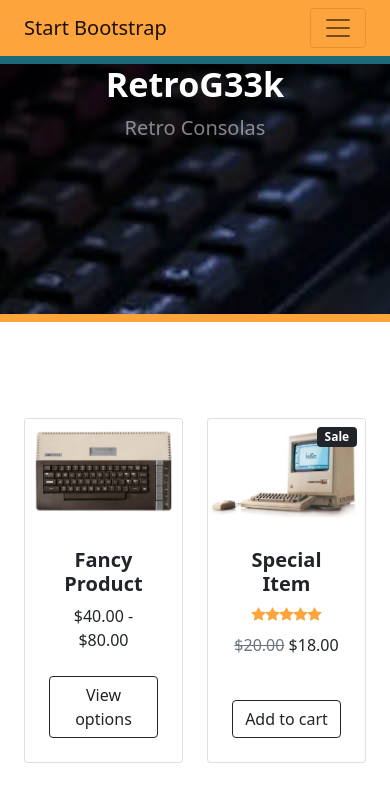
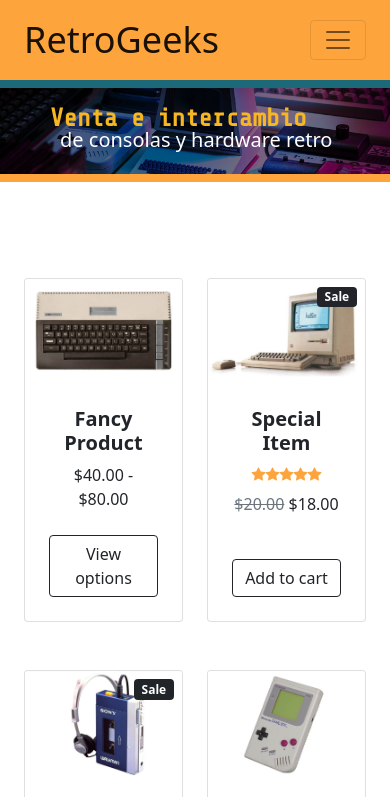
Before and after one commit to munozmanuel/JS_ABPRO1, a plain HTML site: page index.html in a window 390 px wide. Shown: the top 797 px of the page. Drawn offline with nearby package versions, Linux system fonts and the light colour scheme.

Commit message:
foto header + color

```diff
--- a/css/front.css
+++ b/css/front.css
@@ -10,3 +10,66 @@
     background-image: url(/assets/img/header.jpg);
     margin: 0px auto;
 }
+
+.header {
+    background-color: black;
+    position: relative;
+    text-align: center;
+}
+
+.header h1{
+    background-color: lightblue;
+}
+.header img{
+
+    width: 100%;
+    display: grid;
+    grid-template-columns: 1fr;
+}
+
+.headerTitulo {
+    font-family: 'Share Tech Mono', monospace;
+    font-size: 50px;
+    font-weight: 900;
+    color: rgb(247, 183, 33);
+    position: absolute;
+    bottom: 20px;
+    left: 50px;
+
+  }
+
+  .nav-link:hover{
+    transform: scale(1.2);
+    font-weight: bold;
+    transition: all .5s;
+
+  }
+
+  .headerSubtitulo {
+    line-height: 30px;
+    font-size: 30px;
+    color: white;
+    position: absolute;
+    bottom: 8px;
+    left: 60px;
+
+  }
+
+
+
+
+  @media (max-width: 600px) {
+
+    .headerTitulo{
+        font-size: 25px;
+        margin: 0px auto;
+    }
+    .header img {
+        opacity: .5;
+    }
+    .headerSubtitulo {
+        line-height: 20px;
+        font-size: 20px;
+      /* display: none; */
+    }
+  }
--- a/index.html
+++ b/index.html
@@ -1,34 +1,44 @@
 <!DOCTYPE html>
 <html lang="en">
+
 <head>
     <meta charset="utf-8" />
     <meta name="viewport" content="width=device-width, initial-scale=1, shrink-to-fit=no" />
     <meta name="description" content="" />
     <meta name="author" content="" />
-        <title>Shop Homepage - Start Bootstrap Template</title>
+    <title>RetroGeeks</title>
     <!-- Favicon-->
     <link rel="icon" type="image/x-icon" href="assets/favicon.ico" />
+    <link rel="preconnect" href="https://fonts.googleapis.com">
+    <link rel="preconnect" href="https://fonts.gstatic.com" crossorigin>
+    <link href="https://fonts.googleapis.com/css2?family=Share+Tech+Mono&display=swap" rel="stylesheet">
     <!-- Bootstrap icons-->
     <link href="https://cdn.jsdelivr.net/npm/bootstrap-icons@1.5.0/font/bootstrap-icons.css" rel="stylesheet" />
     <link rel="stylesheet" href="/css/front.css">
     <!-- Core theme CSS (includes Bootstrap)-->
     <link href="css/styles.css" rel="stylesheet" />
 </head>
+
 <body>
     <!-- Navigation-->
     <nav class="navbar navbar-expand-lg navbar-light bg-warning">
         <div class="container px-4 px-lg-5">
-                <a class="navbar-brand" href="#!">Start Bootstrap</a>
-                <button class="navbar-toggler" type="button" data-bs-toggle="collapse" data-bs-target="#navbarSupportedContent" aria-controls="navbarSupportedContent" aria-expanded="false" aria-label="Toggle navigation"><span class="navbar-toggler-icon"></span></button>
+            <a class="navbar-brand" href="#!">RetroGeeks</a>
+            <button class="navbar-toggler" type="button" data-bs-toggle="collapse"
+                data-bs-target="#navbarSupportedContent" aria-controls="navbarSupportedContent" aria-expanded="false"
+                aria-label="Toggle navigation"><span class="navbar-toggler-icon"></span></button>
             <div class="collapse navbar-collapse" id="navbarSupportedContent">
                 <ul class="navbar-nav me-auto mb-2 mb-lg-0 ms-lg-4">
                     <li class="nav-item"><a class="nav-link active" aria-current="page" href="#!">Home</a></li>
                     <li class="nav-item"><a class="nav-link" href="#!">About</a></li>
                     <li class="nav-item dropdown">
-                            <a class="nav-link dropdown-toggle" id="navbarDropdown" href="#" role="button" data-bs-toggle="dropdown" aria-expanded="false">Shop</a>
+                        <a class="nav-link dropdown-toggle" id="navbarDropdown" href="#" role="button"
+                            data-bs-toggle="dropdown" aria-expanded="false">Shop</a>
                         <ul class="dropdown-menu" aria-labelledby="navbarDropdown">
                             <li><a class="dropdown-item" href="#!">All Products</a></li>
-                                <li><hr class="dropdown-divider" /></li>
+                            <li>
+                                <hr class="dropdown-divider" />
+                            </li>
                             <li><a class="dropdown-item" href="#!">Popular Items</a></li>
                             <li><a class="dropdown-item" href="#!">New Arrivals</a></li>
                         </ul>
@@ -46,14 +56,26 @@
     </nav>
     <div class="separador bg-primary">&nbsp;</div>
     <!-- Header-->
-        <header class="cabecera">
+
+    <div class="header">
+
+        <img src="/assets/img/header.jpg" alt="">
+        <div class="headerTitulo">
+            <p>Venta e intercambio</p>
+        </div>
+        <div class="headerSubtitulo">
+            <p>de consolas y hardware retro</p>
+        </div>
+
+    </div>
+    <!-- <header class="cabecera">
 
                 <div class="text-center text-white">
                     <h1 class="display-4 fw-bolder">RetroG33k</h1>
                     <p class="lead fw-normal text-white-50 mb-0">Retro Consolas</p>
                 </div>
 
-        </header>
+        </header> -->
     <div class="separador bg-warning">&nbsp;</div>
     <!-- Section-->
     <section class="py-5">
@@ -74,14 +96,16 @@
                         </div>
                         <!-- Product actions-->
                         <div class="card-footer p-4 pt-0 border-top-0 bg-transparent">
-                                <div class="text-center"><a class="btn btn-outline-dark mt-auto" href="#">View options</a></div>
+                            <div class="text-center"><a class="btn btn-outline-dark mt-auto" href="#">View options</a>
                             </div>
                         </div>
                     </div>
-                    <div class="col mb-5" >
+                </div>
+                <div class="col mb-5">
                     <div class="card h-100">
                         <!-- Sale badge-->
-                            <div class="badge bg-dark text-white position-absolute" style="top: 0.5rem; right: 0.5rem">Sale</div>
+                        <div class="badge bg-dark text-white position-absolute" style="top: 0.5rem; right: 0.5rem">Sale
+                        </div>
                         <!-- Product image-->
                         <img class="card-img-top" src="/assets/img/02_mac.jpg" alt="..." />
                         <!-- Product details-->
@@ -104,14 +128,16 @@
                         </div>
                         <!-- Product actions-->
                         <div class="card-footer p-4 pt-0 border-top-0 bg-transparent">
-                                <div class="text-center"><a class="btn btn-outline-dark mt-auto" href="#">Add to cart</a></div>
+                            <div class="text-center"><a class="btn btn-outline-dark mt-auto" href="#">Add to cart</a>
+                            </div>
                         </div>
                     </div>
                 </div>
                 <div class="col mb-5">
                     <div class="card h-100">
                         <!-- Sale badge-->
-                            <div class="badge bg-dark text-white position-absolute" style="top: 0.5rem; right: 0.5rem">Sale</div>
+                        <div class="badge bg-dark text-white position-absolute" style="top: 0.5rem; right: 0.5rem">Sale
+                        </div>
                         <!-- Product image-->
                         <img class="card-img-top" src="/assets/img/03_walkman.jpg" alt="..." />
                         <!-- Product details-->
@@ -126,7 +152,8 @@
                         </div>
                         <!-- Product actions-->
                         <div class="card-footer p-4 pt-0 border-top-0 bg-transparent">
-                                <div class="text-center"><a class="btn btn-outline-dark mt-auto" href="#">Add to cart</a></div>
+                            <div class="text-center"><a class="btn btn-outline-dark mt-auto" href="#">Add to cart</a>
+                            </div>
                         </div>
                     </div>
                 </div>
@@ -153,14 +180,16 @@
                         </div>
                         <!-- Product actions-->
                         <div class="card-footer p-4 pt-0 border-top-0 bg-transparent">
-                                <div class="text-center"><a class="btn btn-outline-dark mt-auto" href="#">Add to cart</a></div>
+                            <div class="text-center"><a class="btn btn-outline-dark mt-auto" href="#">Add to cart</a>
+                            </div>
                         </div>
                     </div>
                 </div>
                 <div class="col mb-5">
                     <div class="card h-100">
                         <!-- Sale badge-->
-                            <div class="badge bg-dark text-white position-absolute" style="top: 0.5rem; right: 0.5rem">Sale</div>
+                        <div class="badge bg-dark text-white position-absolute" style="top: 0.5rem; right: 0.5rem">Sale
+                        </div>
                         <!-- Product image-->
                         <img class="card-img-top" src="/assets/img/05_tetris.jpg" alt="..." />
                         <!-- Product details-->
@@ -175,7 +204,8 @@
                         </div>
                         <!-- Product actions-->
                         <div class="card-footer p-4 pt-0 border-top-0 bg-transparent">
-                                <div class="text-center"><a class="btn btn-outline-dark mt-auto" href="#">Add to cart</a></div>
+                            <div class="text-center"><a class="btn btn-outline-dark mt-auto" href="#">Add to cart</a>
+                            </div>
                         </div>
                     </div>
                 </div>
@@ -194,14 +224,16 @@
                         </div>
                         <!-- Product actions-->
                         <div class="card-footer p-4 pt-0 border-top-0 bg-transparent">
-                                <div class="text-center"><a class="btn btn-outline-dark mt-auto" href="#">View options</a></div>
+                            <div class="text-center"><a class="btn btn-outline-dark mt-auto" href="#">View options</a>
+                            </div>
                         </div>
                     </div>
                 </div>
                 <div class="col mb-5">
                     <div class="card h-100">
                         <!-- Sale badge-->
-                            <div class="badge bg-dark text-white position-absolute" style="top: 0.5rem; right: 0.5rem">Sale</div>
+                        <div class="badge bg-dark text-white position-absolute" style="top: 0.5rem; right: 0.5rem">Sale
+                        </div>
                         <!-- Product image-->
                         <img class="card-img-top" src="/assets/img/07_snes.jpg" alt="..." />
                         <!-- Product details-->
@@ -224,7 +256,8 @@
                         </div>
                         <!-- Product actions-->
                         <div class="card-footer p-4 pt-0 border-top-0 bg-transparent">
-                                <div class="text-center"><a class="btn btn-outline-dark mt-auto" href="#">Add to cart</a></div>
+                            <div class="text-center"><a class="btn btn-outline-dark mt-auto" href="#">Add to cart</a>
+                            </div>
                         </div>
                     </div>
                 </div>
@@ -251,7 +284,8 @@
                         </div>
                         <!-- Product actions-->
                         <div class="card-footer p-4 pt-0 border-top-0 bg-transparent">
-                                <div class="text-center"><a class="btn btn-outline-dark mt-auto" href="#">Add to cart</a></div>
+                            <div class="text-center"><a class="btn btn-outline-dark mt-auto" href="#">Add to cart</a>
+                            </div>
                         </div>
                     </div>
                 </div>
@@ -260,11 +294,14 @@
     </section>
     <!-- Footer-->
     <footer class="py-5 bg-warning">
-            <div class="containe " ><p class="m-0 text-center text-white">Copyright &copy; Your Website 2022</p></div>
+        <div class="containe ">
+            <p class="m-0 text-center text-white">Copyright &copy; Your Website 2022</p>
+        </div>
     </footer>
     <!-- Bootstrap core JS-->
     <script src="https://cdn.jsdelivr.net/npm/bootstrap@5.1.3/dist/js/bootstrap.bundle.min.js"></script>
     <!-- Core theme JS-->
     <script src="js/scripts.js"></script>
 </body>
+
 </html>
```
Also changed, not shown: css/styles.css. Lines whose indentation alone changed are shown as unchanged.
